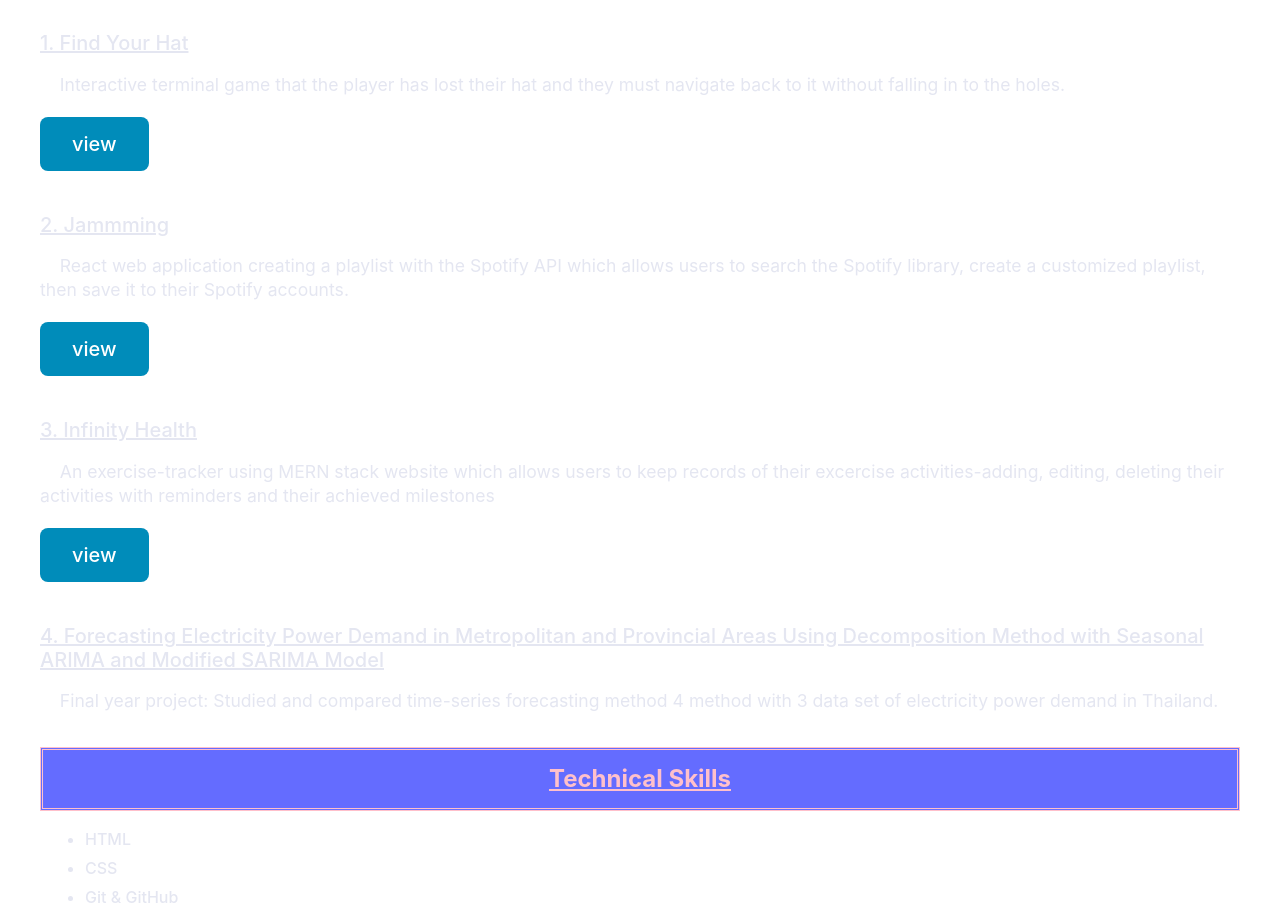
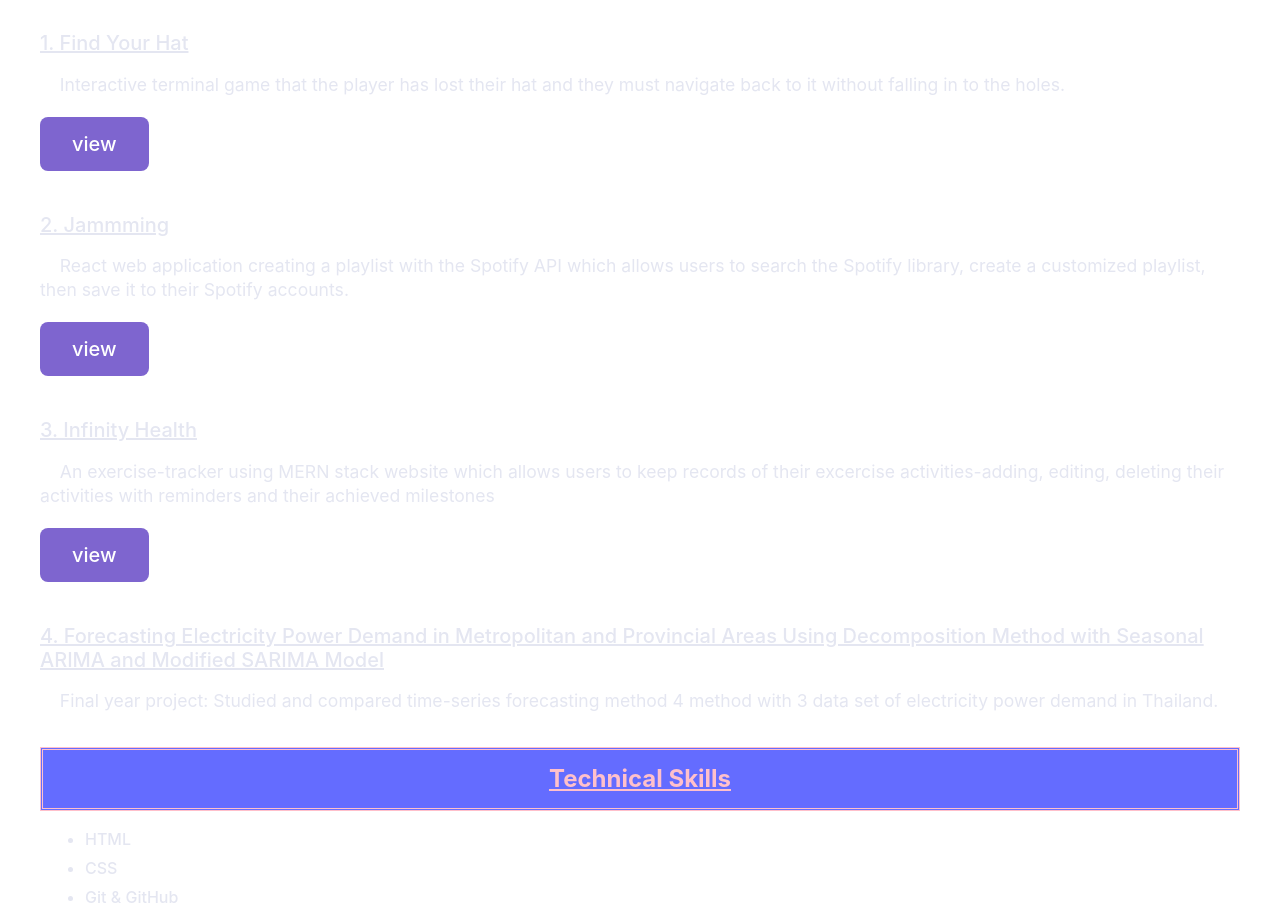
Before and after one commit to PrachakTocheewee/prapor-portfolio, a React (Vite) app: page / in a window 1280 px wide. Shown: the part 1555-2469 px from the top of the page. Built offline with nearby package versions, Linux system fonts and the light colour scheme.

Commit message:
edit color

```diff
--- a/src/Components/Body/Body.css
+++ b/src/Components/Body/Body.css
@@ -39,7 +39,7 @@
     margin-top: 1rem;
     margin-bottom: 1rem;
     margin-left: 0rem;
-    width: 90%;
+    width: 95%;
     padding: 2rem;
 
     background: rgb(126, 101, 207);
--- a/src/Components/Projects/Projects.css
+++ b/src/Components/Projects/Projects.css
@@ -8,7 +8,7 @@
 }
 
 .btnproject {
-    background-color: #008cba;
+    background-color: rgba(126, 101, 207, 1);
     border: none;
     color: white;
     padding: 15px 32px;
```
